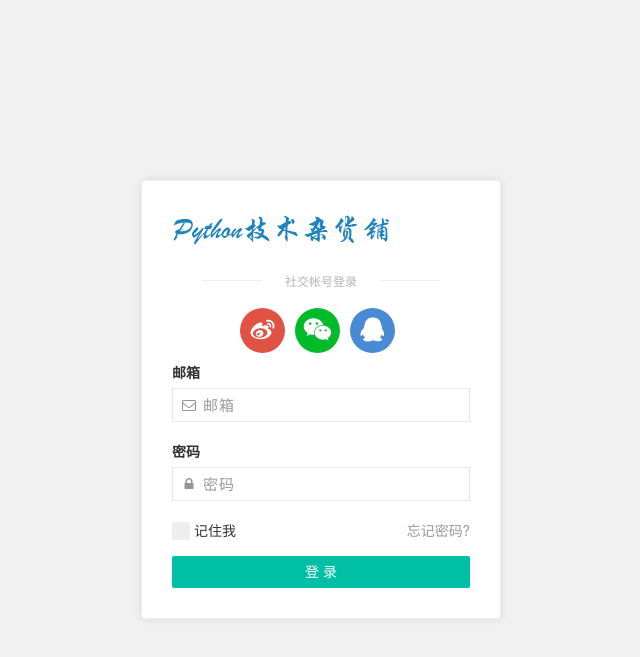
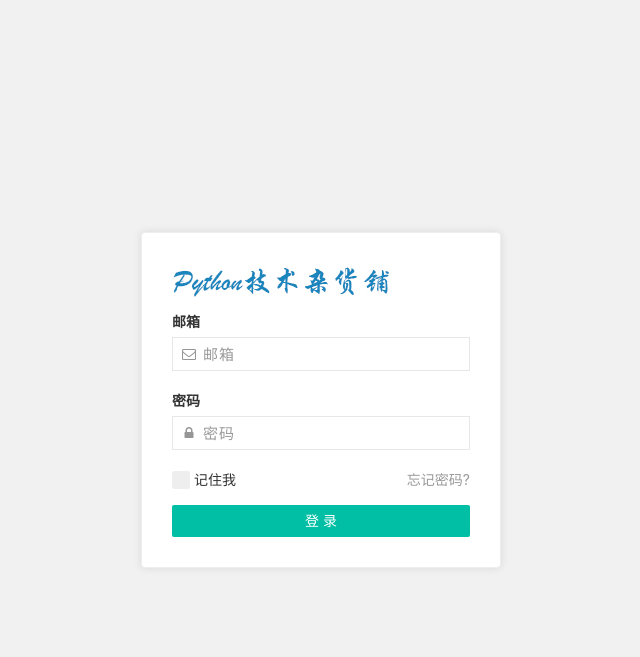
Before and after one commit to sunmouren/DaXueJi, a Django app: page /user/login/ in a window 1280 px wide. Shown: the top 657 px of the page, without its empty margins (319-959 px from the left). Run offline with Django 3.2, Linux system fonts and the light colour scheme; parts of the project's set-up code (start-up, migrations or seed data) failed here and were passed over; some libraries are stand-ins or nearby versions.

Commit message:
增加邮箱注册，关闭社交账号登入。

```diff
--- a/DaXueJi_Demo/settings.py
+++ b/DaXueJi_Demo/settings.py
@@ -163,7 +163,9 @@ MEDIA_ROOT = os.path.join(BASE_DIR, 'media')
 AUTHENTICATION_BACKENDS = (
     'users.views.CustomBackend',
 )
-# 注册时，发送邮箱验证码
+
+# qq POP3/SMTP 配置
+EMAIL_BACKEND = 'django.core.mail.backends.smtp.EmailBackend'
 EMAIL_HOST = "smtp.qq.com"  # SMTP服务器主机
 EMAIL_PORT = 110             # 端口
 EMAIL_HOST_USER = "2826573494@qq.com"       # 邮箱地址
--- a/templates/login.html
+++ b/templates/login.html
@@ -23,14 +23,14 @@
       <img class="img-responsive" src="{% static 'images/logo.jpg' %}" alt="" />
     </a>
     <div class="login-form">
-        <div class="more-sign">
-          <h6>社交帐号登录</h6>
-          <ul>
-            <li><a class="weibo" href="{% url 'users:oauth_weibo' %}"><i class="fa fa-weibo"></i></a></li>
-            <li><a class="weixin" href="#"><i class="fa fa-wechat"></i></a></li>
-            <li><a class="qq" href="#"><i class="fa fa-qq"></i></a></li>
-          </ul>
-        </div>
+{#        <div class="more-sign">#}
+{#          <h6>社交帐号登录</h6>#}
+{#          <ul>#}
+{#            <li><a class="weibo" href="{% url 'users:oauth_weibo' %}"><i class="fa fa-weibo"></i></a></li>#}
+{#            <li><a class="weixin" href="#"><i class="fa fa-wechat"></i></a></li>#}
+{#            <li><a class="qq" href="#"><i class="fa fa-qq"></i></a></li>#}
+{#          </ul>#}
+{#        </div>#}
       <form action="{% url 'users:login' %}" method="post" target="_top">
         {% csrf_token %}
         <div class="form-group has-icon {% if login_form.errors.username %}has-error{% endif %}">
```
